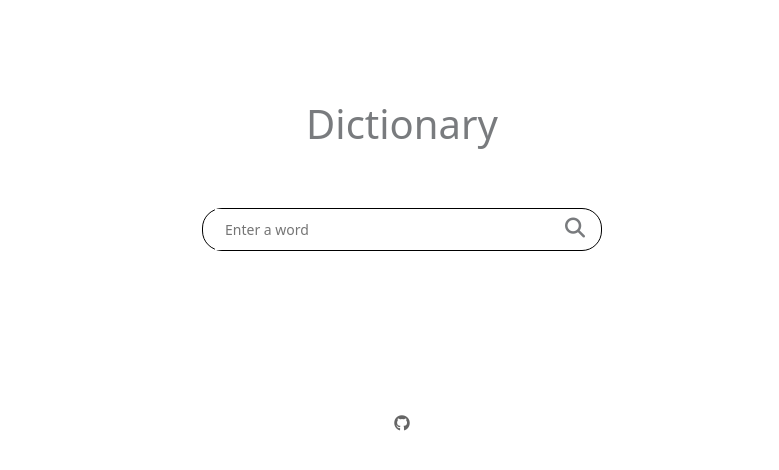
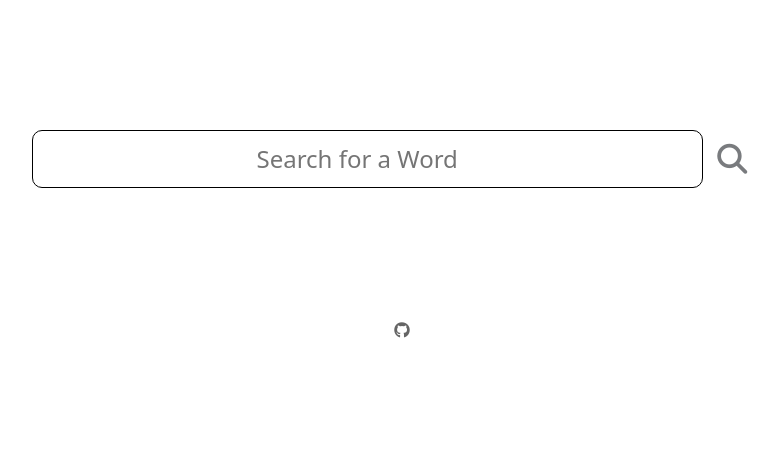
Before and after one commit to celestemoura/dictionary-react, a React (Create React App) app: page / in a window 1280 px wide. Shown: the top 470 px of the page, without its empty margins (238-1017 px from the left). Built offline with nearby package versions, Linux system fonts and the light colour scheme.

Commit message:
added index numbers to definitions

```diff
--- a/src/App.css
+++ b/src/App.css
@@ -1,17 +1,10 @@
 footer {
   margin-bottom: 50px;
-}
-
-.App h1 {
-  opacity: 0.6;
-}
-
-.App {
   text-align: center;
 }
 
 .App .container {
-  max-width: 600px;
+  max-width: 1000px;
   padding: 100px;
 }
 
--- a/src/App.js
+++ b/src/App.js
@@ -6,7 +6,6 @@ function App() {
   return (
     <div className="App">
       <div className="container">
-        <h1>Dictionary</h1>
         <Dictionary />
       </div>
       <footer>
--- a/src/Dictionary.css
+++ b/src/Dictionary.css
@@ -1,31 +1,30 @@
 form {
-  font-size: 14px;
-  text-align: left;
+  margin: 30px;
+}
+
+.Dictionary input {
+  border: 1px solid black;
+  border-radius: 10px;
+  display: block;
+  font-size: 24px;
+  margin: 0 auto;
+  padding: 10px;
+  text-align: center;
+  width: 100%;
 }
 
 .search-button {
-  font-size: 20px;
+  font-size: 30px;
   opacity: 0.6;
+  position: relative;
+  top: 44px;
+  right: 40px;
 }
 
 .search-button:hover {
   cursor: pointer;
 }
 
-.search-engine {
-  border: 1px solid black;
-  border-radius: 20px;
-  margin: 60px 0px;
-  max-width: 400px;
-  display: block;
-}
-
-.search-field {
-  border: none;
-  padding: 10px;
-  width: 350px;
-}
-
 .Meaning h3 {
   font-size: 22px;
   opacity: 0.6;
--- a/src/Dictionary.js
+++ b/src/Dictionary.js
@@ -25,20 +25,21 @@ export default function Dictionary() {
 
   return (
     <div className="Dictionary">
-      <div className="row search-engine">
-        <div className="col">
+      <div className="row">
+        <div className="col-11">
           <form onSubmit={search}>
             <input
               type="search"
               onChange={handleSearch}
-              placeholder="Enter a word"
-              className="search-field"
+              placeholder="Search for a Word"
             />
-            <i
-              className="fa-solid fa-magnifying-glass search-button"
-              onClick={search}
-            ></i>
           </form>
+        </div>
+        <div className="col-1">
+          <i
+            className="fa-solid fa-magnifying-glass search-button"
+            onClick={search}
+          ></i>
         </div>
       </div>
       <Results results={results} />
--- a/src/Meaning.js
+++ b/src/Meaning.js
@@ -2,13 +2,33 @@ import React from "react";
 import Synonyms from "./Synonyms";
 
 export default function Meaning(props) {
+  let definitionIndex = [
+    "1",
+    "2",
+    "3",
+    "4",
+    "5",
+    "6",
+    "7",
+    "8",
+    "9",
+    "10",
+    "11",
+    "12",
+    "13",
+    "14",
+    "15",
+  ];
   return (
     <div className="Meaning">
       <h3>{props.meaning.partOfSpeech}</h3>
       {props.meaning.definitions.map(function (definition, index) {
         return (
           <div key={index}>
-            <p> {definition.definition}</p>
+            <p>
+              {" "}
+              {definitionIndex[index]} {definition.definition}
+            </p>
             <p>
               <em> {definition.example}</em>
             </p>
--- a/src/Phonetic.js
+++ b/src/Phonetic.js
@@ -11,11 +11,11 @@ export default function Phonetic(props) {
             title="How to pronounce this word (audio)"
             rel="noreferrer"
           >
-            <i class="fa-solid fa-volume-low"></i>
+            <i className="fa-solid fa-volume-low"></i>
           </a>
           {/* <audio controls src={props.phonetic.audio}>
             {" "}
-            <i class="fa-solid fa-volume-low"></i>
+            <i className="fa-solid fa-volume-low"></i>
           </audio> */}
         </div>
         <div>{props.phonetic.text}</div>
```
